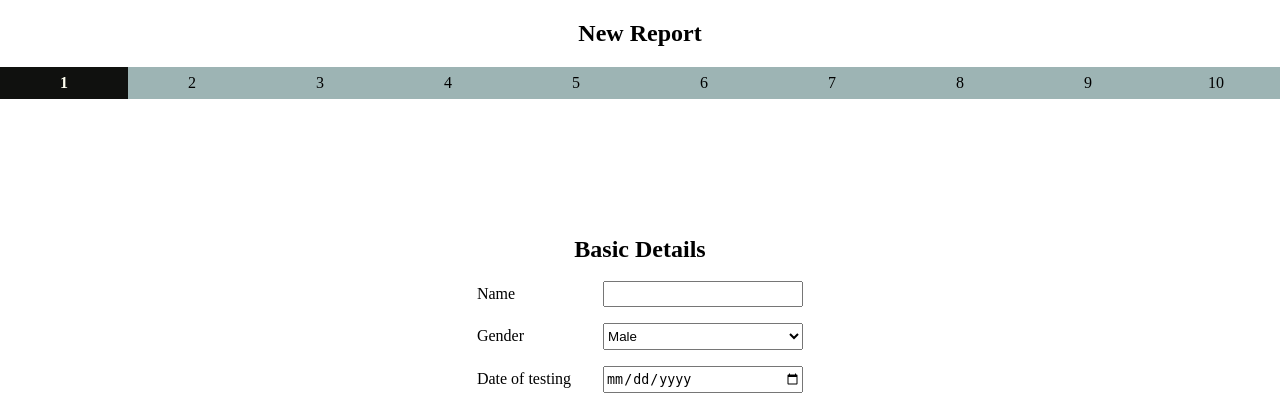
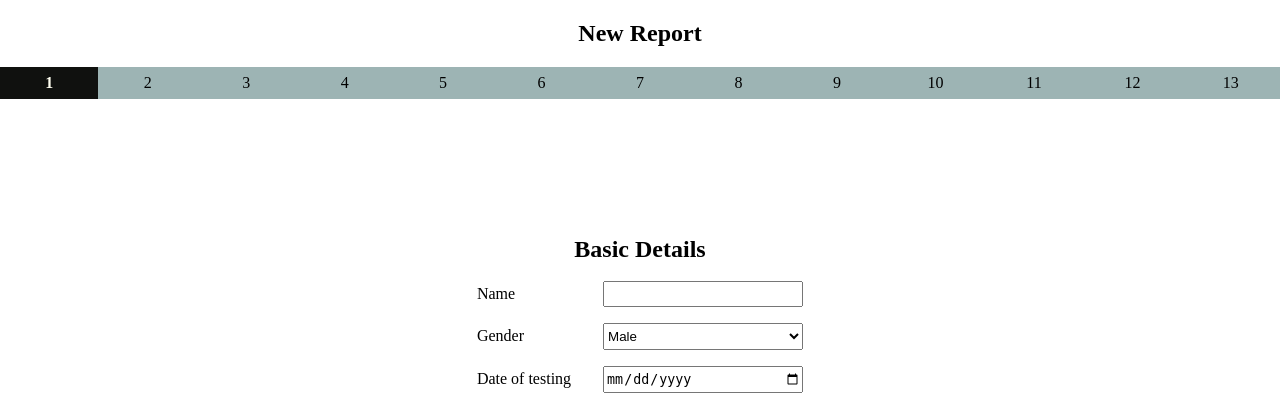
Before and after one commit to cypherxx/Patient_report_generation, a Django app: page /new_profile/ in a window 1280 px wide. Shown: the top 405 px of the page. Run offline with Django 3.2, Linux system fonts and the light colour scheme.

Commit message:
Update report.html

```diff
--- a/Internship_task/Home/templates/report/report.html
+++ b/Internship_task/Home/templates/report/report.html
@@ -25,6 +25,9 @@
       <div class="tab">8</div>
       <div class="tab">9</div>
       <div class="tab">10</div>
+      <div class="tab">11</div>
+      <div class="tab">12</div>
+      <div class="tab">13</div>
     </div>
   </section>
   <main>
```
